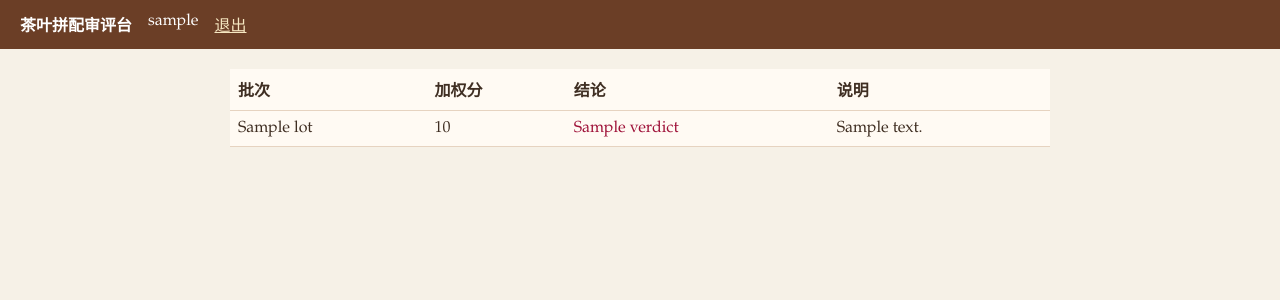
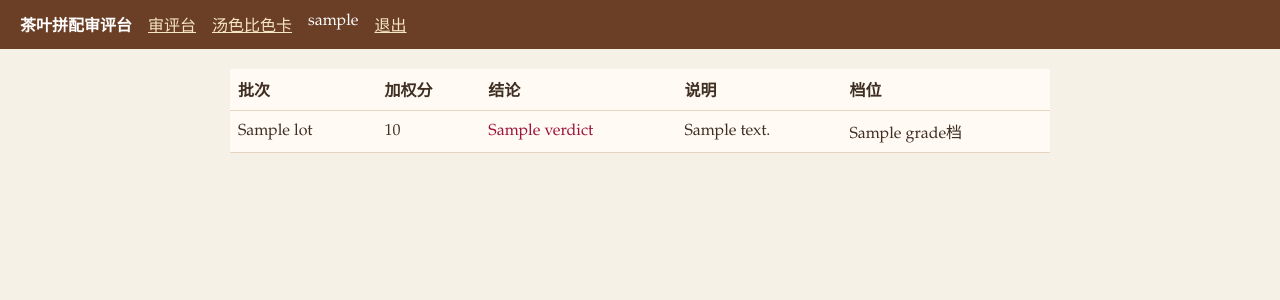
Before and after one commit to lacsar712/cc-tb-a05-GSB, a Flask app: template backend/templates/home.html in a window 1280 px wide. Shown: the top 300 px of the page. Run offline with Flask 3, Linux system fonts and the light colour scheme; the visitor is signed in with stand-in values (Sample User, id 1); the template is opened without the code that fills it: most values are stand-ins (such as "Sample title", 1, 10 or a date in 2020); some libraries are stand-ins or nearby versions.

Commit message:
feat: liquor colorimetry grade gate and ledger

```diff
--- a/backend/app.py
+++ b/backend/app.py
@@ -5,7 +5,14 @@ import psycopg2
 from flask import Flask, redirect, render_template, request, session, url_for
 from psycopg2.extras import RealDictCursor
 
-from rules import weigh
+from rules import (
+    GRADE_LABELS,
+    GRADE_ORDER,
+    GRADE_SWATCHES,
+    expected_grade,
+    rule_ranges,
+    weigh,
+)
 
 app = Flask(__name__)
 app.secret_key = os.environ.get("FLASK_SECRET", "tea-cupping-dev-secret")
@@ -28,6 +35,19 @@ def login_required(fn):
         return fn(*args, **kwargs)
 
     return wrap
+
+
+def fetch_rules(cur):
+    """读比色规则表，按上限升序（浅→中→深）。"""
+    cur.execute("SELECT grade, max_score, max_inclusive FROM color_rules ORDER BY max_score")
+    rules = cur.fetchall()
+    for rule, text in zip(rules, rule_ranges(rules)):
+        rule["range_text"] = text
+    return rules
+
+
+def can_write():
+    return session.get("role") == "writer"
 
 
 @app.get("/health")
@@ -62,27 +82,101 @@ def home():
     with db() as conn, conn.cursor(cursor_factory=RealDictCursor) as cur:
         cur.execute("SELECT * FROM cuppings ORDER BY id DESC")
         rows = cur.fetchall()
-    return render_template("home.html", rows=rows, can_write=session.get("role") == "writer")
+        rules = fetch_rules(cur)
+    return render_template(
+        "home.html",
+        rows=rows,
+        rules=rules,
+        labels=GRADE_LABELS,
+        swatches=GRADE_SWATCHES,
+        can_write=can_write(),
+    )
 
 
 @app.post("/cuppings")
 @login_required
 def create():
-    if session.get("role") != "writer":
+    if not can_write():
         return ("仅审评员可提交拼配审评", 403)
     aroma = float(request.form["aroma"])
     taste = float(request.form["taste"])
     liquor = float(request.form["liquor"])
     lot = request.form["lot"].strip()
-    verdict, note, score = weigh(aroma, taste, liquor)
+    grade = request.form.get("grade", "")
     with db() as conn, conn.cursor(cursor_factory=RealDictCursor) as cur:
+        rules = fetch_rules(cur)
+        known = {r["grade"] for r in rules}
+        if grade not in known:
+            return ("交评必须勾选汤色比色卡档位", 400)
+        want = expected_grade(liquor, rules)
+        if grade != want:
+            return (
+                f"汤色分 {liquor:g} 按规则应勾{GRADE_LABELS[want]}，"
+                f"与所选{GRADE_LABELS[grade]}不符，整笔拒交",
+                422,
+            )
+        verdict, note, score = weigh(aroma, taste, liquor)
         cur.execute(
-            """INSERT INTO cuppings (lot, aroma, taste, liquor, score, verdict, note, created_by)
-               VALUES (%s,%s,%s,%s,%s,%s,%s,%s) RETURNING *""",
-            (lot, aroma, taste, liquor, score, verdict, note, session["user"]),
+            """INSERT INTO cuppings (lot, aroma, taste, liquor, score, verdict, note, grade, created_by)
+               VALUES (%s,%s,%s,%s,%s,%s,%s,%s,%s) RETURNING *""",
+            (lot, aroma, taste, liquor, score, verdict, note, grade, session["user"]),
         )
         row = cur.fetchone()
+        # 同一事务落比色台账，冻结当时汤色分、档位、批次、提交人、时刻
+        cur.execute(
+            """INSERT INTO color_ledger (cupping_id, lot, liquor, grade, created_by)
+               VALUES (%s,%s,%s,%s,%s)""",
+            (row["id"], lot, liquor, grade, session["user"]),
+        )
         conn.commit()
     if request.headers.get("HX-Request"):
         return render_template("_row.html", row=row)
     return redirect(url_for("home"))
+
+
+@app.get("/colorimetry")
+@login_required
+def colorimetry():
+    lot = request.args.get("lot", "").strip()
+    with db() as conn, conn.cursor(cursor_factory=RealDictCursor) as cur:
+        rules = fetch_rules(cur)
+        cur.execute("SELECT DISTINCT lot FROM color_ledger ORDER BY lot")
+        lots = [r["lot"] for r in cur.fetchall()]
+        if lot:
+            cur.execute(
+                "SELECT * FROM color_ledger WHERE lot = %s ORDER BY id DESC", (lot,)
+            )
+        else:
+            cur.execute("SELECT * FROM color_ledger ORDER BY id DESC")
+        entries = cur.fetchall()
+    return render_template(
+        "colorimetry.html",
+        rules=rules,
+        entries=entries,
+        lots=lots,
+        lot=lot,
+        labels=GRADE_LABELS,
+        swatches=GRADE_SWATCHES,
+        can_write=can_write(),
+    )
+
+
+@app.post("/colorimetry/rules")
+@login_required
+def update_rules():
+    if not can_write():
+        return ("仅审评员可改比色规则", 403)
+    try:
+        bounds = {g: float(request.form[f"max_{g}"]) for g in GRADE_ORDER}
+    except (KeyError, ValueError):
+        return ("规则上限缺失或不是数字", 400)
+    shallow, medium, deep = (bounds[g] for g in GRADE_ORDER)
+    if not (0 < shallow < medium <= deep <= 10):
+        return ("规则上限需满足 0 < 浅档 < 中档 ≤ 深档 ≤ 10", 400)
+    with db() as conn, conn.cursor() as cur:
+        for g in GRADE_ORDER:
+            cur.execute(
+                "UPDATE color_rules SET max_score = %s WHERE grade = %s", (bounds[g], g)
+            )
+        conn.commit()
+    return redirect(url_for("colorimetry"))
--- a/backend/rules.py
+++ b/backend/rules.py
@@ -3,3 +3,43 @@ def weigh(aroma: float, taste: float, liquor: float) -> tuple[str, str, float]:
     if score >= 7:
         return "通过", "加权分达到放行线", score
     return "不通过", "加权分低于放行线", score
+
+
+# 汤色比色卡档位。规则表（color_rules）按 max_score 升序判定：
+# 命中第一档即定档。默认：汤色分 < 5 浅档；5 ≤ 分 ≤ 7.5 中档；分 > 7.5 深档。
+GRADE_ORDER = ("浅", "中", "深")
+GRADE_LABELS = {"浅": "浅档", "中": "中档", "深": "深档"}
+GRADE_SWATCHES = {"浅": "#eac67c", "中": "#c08a3e", "深": "#7c3f1d"}
+
+DEFAULT_RULES = [
+    {"grade": "浅", "max_score": 5.0, "max_inclusive": False},
+    {"grade": "中", "max_score": 7.5, "max_inclusive": True},
+    {"grade": "深", "max_score": 10.0, "max_inclusive": True},
+]
+
+
+def expected_grade(liquor: float, rules: list[dict]) -> str:
+    """按规则表判定汤色分应勾的档位。rules 须按 max_score 升序。"""
+    for rule in rules:
+        hi = rule["max_score"]
+        if liquor < hi or (rule["max_inclusive"] and liquor == hi):
+            return rule["grade"]
+    return rules[-1]["grade"]
+
+
+def rule_ranges(rules: list[dict]) -> list[str]:
+    """给模板用的每档区间文字，如 ['汤色分 < 5', '5 ≤ 汤色分 ≤ 7.5', '7.5 < 汤色分 ≤ 10']。"""
+    texts = []
+    prev = None
+    for rule in rules:
+        hi, hi_inc = rule["max_score"], rule["max_inclusive"]
+        upper = f"≤ {hi:g}" if hi_inc else f"< {hi:g}"
+        if prev is None:
+            texts.append(f"汤色分 {upper}")
+        else:
+            lo, lo_inc = prev
+            lower = f"{lo:g} ≤" if lo_inc else f"{lo:g} <"
+            texts.append(f"{lower} 汤色分 {upper}")
+        # 下一档的下限 = 本档上限的补集：不含上限则含，含则不含
+        prev = (hi, not hi_inc)
+    return texts
--- a/backend/templates/_row.html
+++ b/backend/templates/_row.html
@@ -3,4 +3,5 @@
   <td>{{ row.score }}</td>
   <td class="{% if row.verdict == '通过' %}pass{% else %}fail{% endif %}">{{ row.verdict }}</td>
   <td>{{ row.note }}</td>
+  <td>{{ row.grade or '—' }}{% if row.grade %}档{% endif %}</td>
 </tr>
--- a/backend/templates/base.html
+++ b/backend/templates/base.html
@@ -12,12 +12,18 @@
     td, th { padding: 8px; border-bottom: 1px solid #e6d3c0; text-align: left; }
     form { background: #fffaf3; padding: 12px; margin-bottom: 16px; }
     .pass { color: #166534; } .fail { color: #9f1239; }
+    .colorcard { border: 1px solid #e6d3c0; padding: 8px 12px; margin: 8px 0; }
+    .chip { display: inline-flex; align-items: center; gap: 6px; margin-right: 14px; cursor: pointer; }
+    .dot { width: 18px; height: 18px; border-radius: 50%; background: var(--swatch); border: 1px solid #6b3e26; display: inline-block; }
+    .notice { color: #6b3e26; font-size: 0.9em; }
   </style>
 </head>
 <body>
   <header>
     <strong>茶叶拼配审评台</strong>
     {% if session.user %}
+      <a href="{{ url_for('home') }}">审评台</a>
+      <a href="{{ url_for('colorimetry') }}">汤色比色卡</a>
       <span>{{ session.user }}</span>
       <a href="{{ url_for('logout') }}">退出</a>
     {% endif %}
--- a/backend/templates/home.html
+++ b/backend/templates/home.html
@@ -7,11 +7,21 @@
   <input name="aroma" type="number" step="0.1" min="0" max="10" placeholder="香气" required />
   <input name="taste" type="number" step="0.1" min="0" max="10" placeholder="滋味" required />
   <input name="liquor" type="number" step="0.1" min="0" max="10" placeholder="汤色" required />
+  <fieldset class="colorcard">
+    <legend>汤色比色卡档位（必选）</legend>
+    {% for rule in rules %}
+    <label class="chip" style="--swatch: {{ swatches[rule.grade] }}">
+      <input type="radio" name="grade" value="{{ rule.grade }}" required />
+      <span class="dot"></span>{{ labels[rule.grade] }}<span class="notice">（{{ rule.range_text }}）</span>
+    </label>
+    {% endfor %}
+    <a href="{{ url_for('colorimetry') }}">比色规则与台账</a>
+  </fieldset>
   <button>提交</button>
 </form>
 {% endif %}
 <table>
-  <thead><tr><th>批次</th><th>加权分</th><th>结论</th><th>说明</th></tr></thead>
+  <thead><tr><th>批次</th><th>加权分</th><th>结论</th><th>说明</th><th>档位</th></tr></thead>
   <tbody id="rows">
     {% for row in rows %}{% include "_row.html" %}{% endfor %}
   </tbody>
```
Also changed, not shown: backend/seed.py (+29 -1 lines), backend/templates/colorimetry.html (added, +65 -0 lines), README.md.
